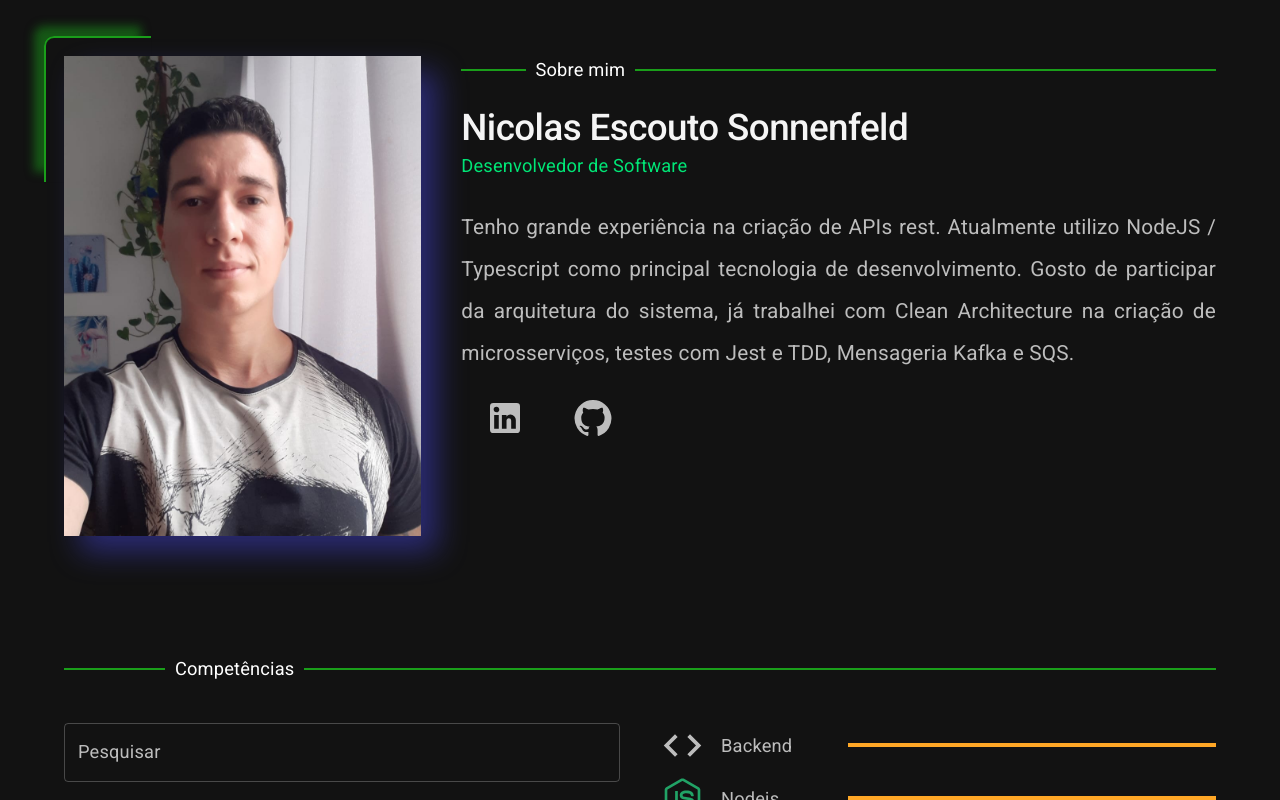
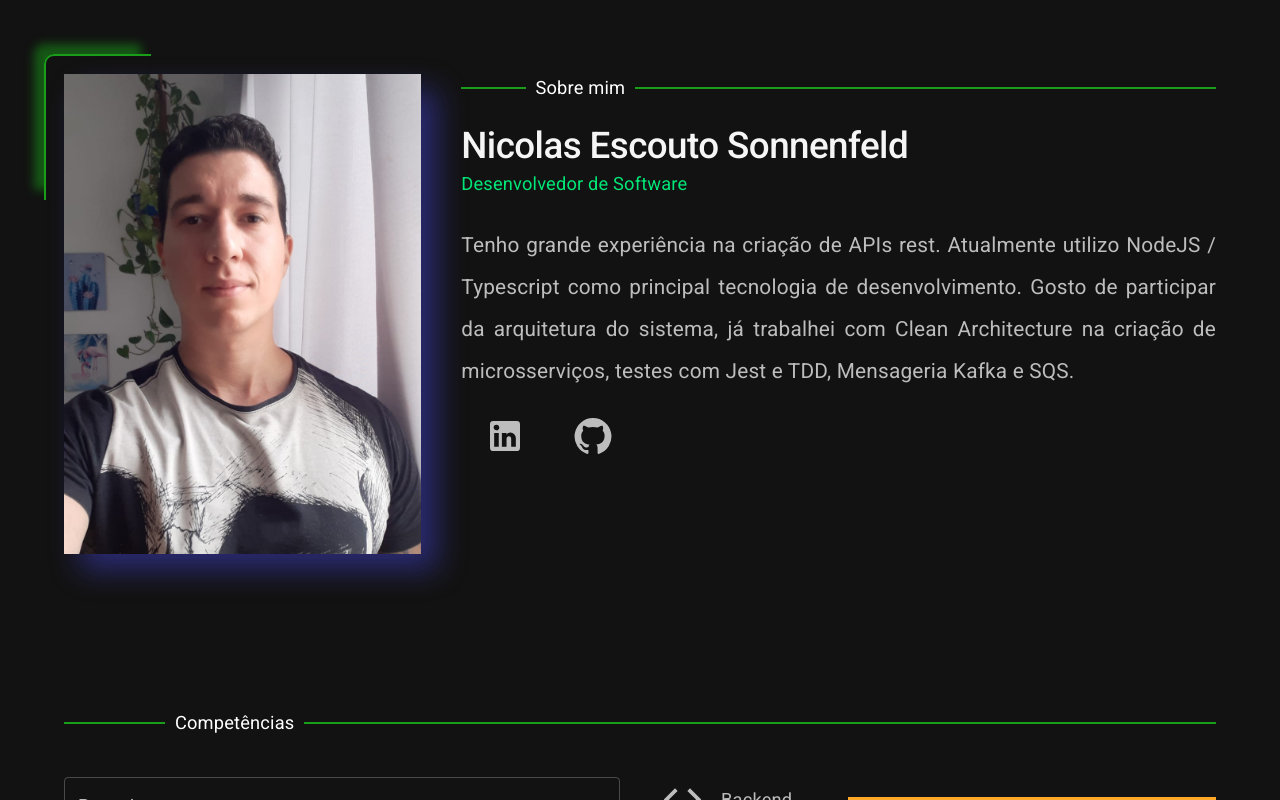
Before and after one commit to NicolasES/my-page, a React (Vite) app: page / in a window 1280 px wide. Shown: the top 800 px of the page. Built offline with nearby package versions, Linux system fonts and the light colour scheme.

Commit message:
feat: social links

```diff
--- a/src/App.tsx
+++ b/src/App.tsx
@@ -10,7 +10,7 @@ function App() {
       // height: '100vh',
       alignItems: 'center',
       display: 'flex',
-      padding: '56px 0'
+      padding: '74px 0'
     },
   }
 
--- a/src/components/sections/AboutMe.tsx
+++ b/src/components/sections/AboutMe.tsx
@@ -41,10 +41,10 @@ export const AboutMe: React.FC = () => {
           </Typography>
 
           <Box mt={3}>
-            <Link href="#" color="inherit">
+            <Link href="https://www.linkedin.com/in/nicolas-escouto-sonnenfeld-42b17298/" target="_blank" color="inherit">
               <LinkedInIcon fontSize="large" sx={{ mx: 3 }}></LinkedInIcon>
             </Link>
-            <Link href="#" color="inherit">
+            <Link href="https://github.com/NicolasES" target="_blank" color="inherit">
               <GitHubIcon fontSize="large" sx={{ mx: 3 }}></GitHubIcon>
             </Link>
           </Box>
--- a/src/data/experiencesData.ts
+++ b/src/data/experiencesData.ts
@@ -22,7 +22,7 @@ export const experiencesData = [
       Principais atividades eram a criação de APIs e comunicação entre microserviços.
       <br /><br />
 
-      <strong>Principais tecnologias:</strong> Nodejs, Typescript, clean architecture, Vuejs, MongoDB, MYSQL.
+      <strong>Principais tecnologias:</strong> Nodejs, Typescript, clean architecture, Redis, Kafka, Vuejs, MongoDB, MYSQL.
     `
   },
 
```
